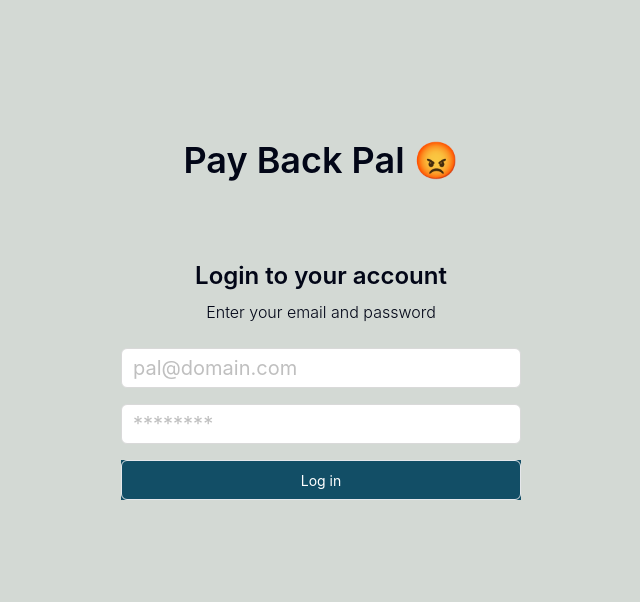
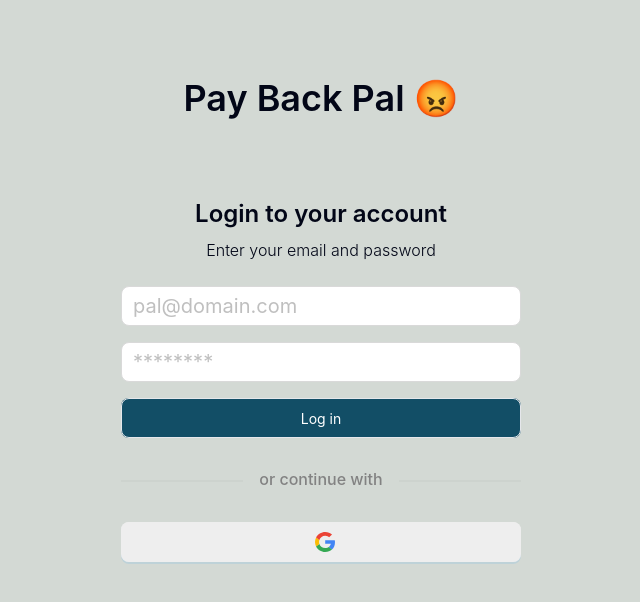
Before and after one commit to mohitlaadiitd/pay-back-pal, a React (Create React App) app: page /login in a window 1280 px wide. Shown: the top 602 px of the page, without its empty margins (319-959 px from the left). Built offline with nearby package versions, Linux system fonts and the light colour scheme.

Commit message:
google log in button frontend changes

```diff
--- a/src/components/auth/Login.tsx
+++ b/src/components/auth/Login.tsx
@@ -1,4 +1,4 @@
-import { Input } from 'antd';
+import { Input, Divider } from 'antd';
 import { CustomButton } from '../utils/Custom';
 import { useState } from 'react';
 import { useAuth } from '../../auth/AuthConfig';
@@ -44,11 +44,18 @@ export default function Login() {
                                 <p className=" text-base font-light">Enter your email and password</p>
                                 <div className='w-[100%] mt-4 flex flex-col gap-4'>
                                     <Input placeholder="pal@domain.com" type='email' onChange={handleEmailChange}
-                                        className='h-[40px] w-[100%] text-xl' value={input.email} />
+                                        className='h-[40px] w-[100%] text-xl rounded-lg' value={input.email} />
                                     <Input placeholder="********" type='password' onChange={handlePasswordChange}
-                                        className='h-[40px] w-[100%] text-xl' value={input.password} />
-                                    <CustomButton title="Log in" divStyling="bg-nav-base text-white" onClickFunction={handleSubmit} disable={!input.email || !input.password}
-                                        buttonStyling="h-[40px] w-[100%] hover:opacity-90 bg-nav-base hover:bg-nav-base" />
+                                        className='h-[40px] w-[100%] text-xl rounded-lg' value={input.password} />
+                                    <CustomButton title="Log in" divStyling="bg-nav-base  rounded-lg text-white" onClickFunction={handleSubmit} disable={!input.email || !input.password}
+                                        buttonStyling="h-[40px] w-[100%] hover:opacity-90 bg-nav-base hover:bg-nav-base  rounded-lg" />
+                                    <Divider className='mt-0 h-5 pt-[-50px]'>
+                                        <p className='text-[#828282]'>or continue with</p>
+                                    </Divider>
+                                    <CustomButton buttonStyling='position-absolute h-[40px] w-[100%] text-md bg-[#EEEEEE] rounded-lg text-black'
+                                        divStyling='bg-[#EEEEEE] text-black rounded-lg' title=''>
+                                        <img src="/images/auth/Google.svg" />
+                                    </CustomButton>
 
                                 </div>
                             </div>
@@ -56,7 +63,7 @@ export default function Login() {
                         </div>
                     </div>
                 </div>
-            </form>
-        </div>
+            </form >
+        </div >
     );
 }
--- a/src/components/utils/Custom.tsx
+++ b/src/components/utils/Custom.tsx
@@ -5,13 +5,17 @@ type CustomButtonProps = {
     divStyling?: string,
     buttonStyling?: string,
     onClickFunction?: () => void,
-    disable?: boolean
+    disable?: boolean,
+    children?: any
 }
 
-export function CustomButton({ title, divStyling, buttonStyling, onClickFunction, disable = false }: CustomButtonProps) {
+export function CustomButton({ title, divStyling, buttonStyling, onClickFunction, disable = false, children }: CustomButtonProps) {
     return (
         <div className={divStyling}>
-            <Button type="primary" className={buttonStyling} onClick={onClickFunction} disabled={disable}>{title}</Button>
+            <Button type="primary" className={buttonStyling} onClick={onClickFunction} disabled={disable}>
+                {title}
+                {children}
+            </Button>
         </div>
     );
 }
--- a/src/index.css
+++ b/src/index.css
@@ -13,3 +13,7 @@
   border-color: inherit !important;    /* Keeps the border same */
   color: inherit !important;           /* Keeps the text color same as original */
 }
+
+:where(.css-dev-only-do-not-override-1wwf28x).ant-divider-horizontal.ant-divider-with-text {
+  margin: 0 !important;
+}
```
Also changed, not shown: public/images/auth/Google.svg (added).
